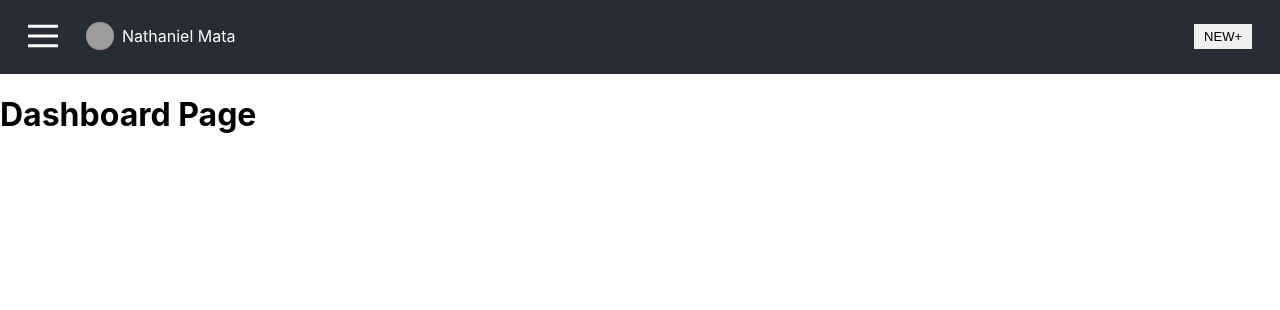
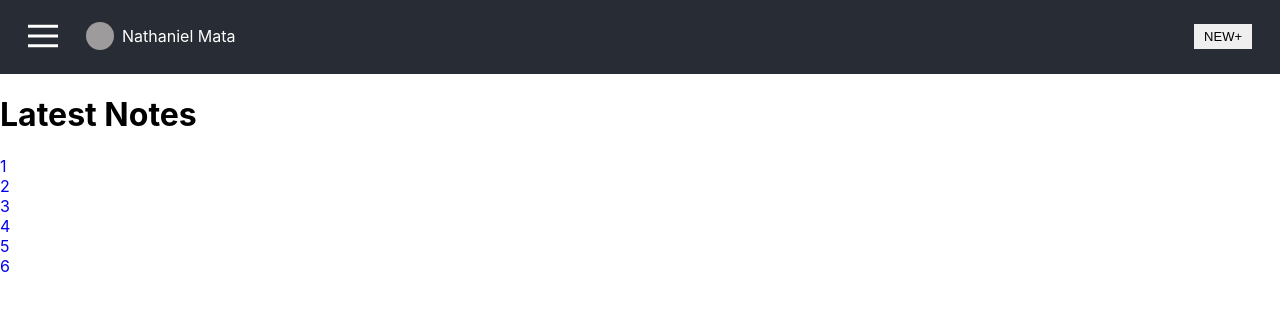
Before and after one commit to nathanielmata/markdown-notes-capstone-client, a React (Create React App) app: page / in a window 1280 px wide. Shown: the top 310 px of the page. Built offline with nearby package versions, Linux system fonts and the light colour scheme; the HTML template or start-up script is replaced by a standard one.

Commit message:
add to dashboard layout

```diff
--- a/src/components/Dashboard.js
+++ b/src/components/Dashboard.js
@@ -1,8 +1,20 @@
 import React from 'react';
 
-const Dashboard = () => (
-  <div>
-    <h1>Dashboard Page</h1>
+const Dashboard = (props) => (
+  <div className="main__dashboard">
+    <h1>Latest Notes</h1>
+    <div className="main__dashboard--inner">
+      {'123456'.split('').map((note, idx) => {
+          return (
+            <div
+              className="main__dashboard--latest"
+              key={idx}>
+                <a href="/">{note}</a>
+            </div>
+          )
+        })
+      }
+    </div>
   </div>
 );
 
```
